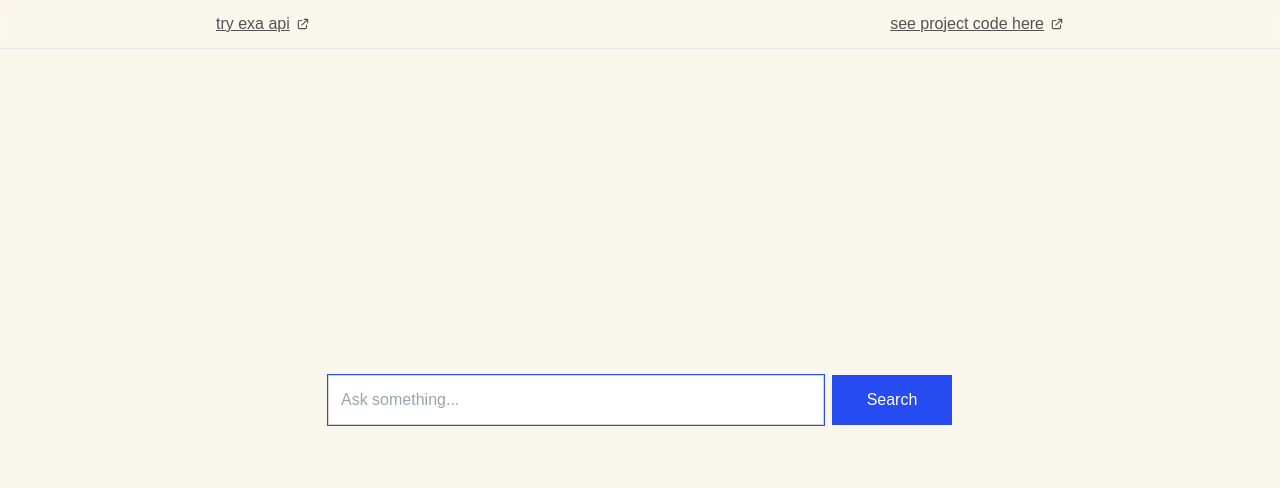
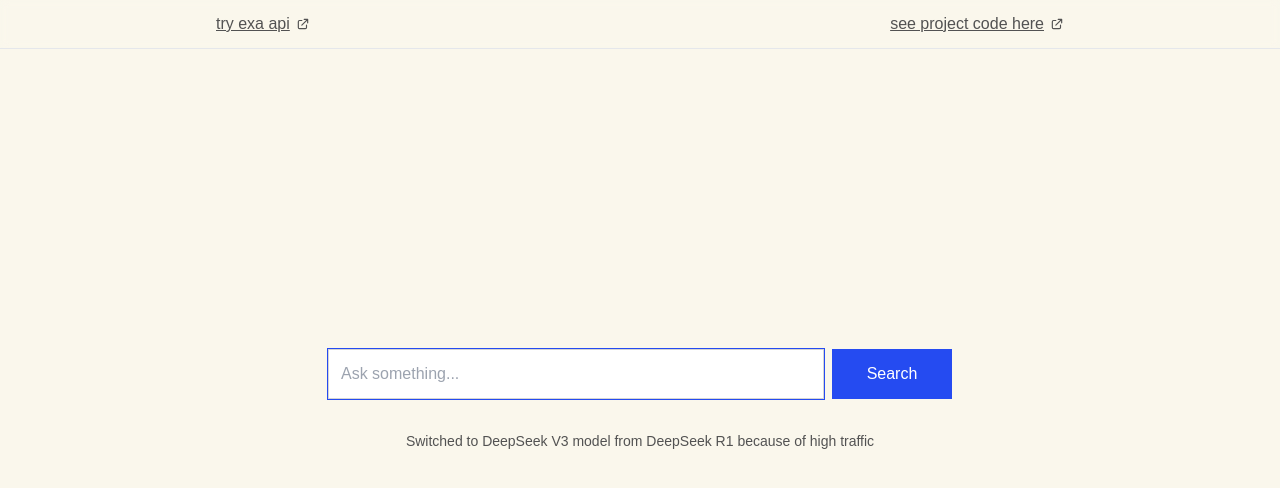
Before and after one commit to sliss/deepseek-chat-ad-supported, a Next.js app: page /deepseekchat/ in a window 1280 px wide. Shown: the top 488 px of the page. Built offline with nearby package versions, Linux system fonts and the light colour scheme; a web font is replaced by a local one.

Commit message:
switch to deepseek v3 text

```diff
--- a/app/page.tsx
+++ b/app/page.tsx
@@ -51,6 +51,7 @@ export default function Page() {
   const [isThinkingExpanded, setIsThinkingExpanded] = useState(true);
   const [isSourcesExpanded, setIsSourcesExpanded] = useState(true);
   const [loadingDots, setLoadingDots] = useState('');
+  const [showModelNotice, setShowModelNotice] = useState(true);
 
   useEffect(() => {
     let interval: NodeJS.Timeout;
@@ -97,6 +98,8 @@ export default function Page() {
 
       const { results } = await searchResponse.json();
       setSearchResults(results);
+      // Hide the notice when search results appear
+      setShowModelNotice(false);
       setIsSearching(false);
       setIsLLMLoading(true);
 
@@ -342,8 +345,8 @@ export default function Page() {
         <div className={`${messages.filter(m => m.role !== 'system').length === 0
           ? 'w-full max-w-2xl mx-auto px-6'
           : 'w-full max-w-4xl mx-auto px-6 py-4'}`}>
-          <form onSubmit={handleSubmit} className="flex justify-center">
-            <div className={`flex gap-2 w-full max-w-4xl`}>
+          <form onSubmit={handleSubmit} className="flex flex-col items-center">
+            <div className="flex gap-2 w-full max-w-4xl">
               <input
                 value={input}
                 onChange={handleInputChange}
@@ -366,6 +369,13 @@ export default function Page() {
                 )}
               </button>
             </div>
+
+            {/* Add the notice text */}
+            {showModelNotice && (
+              <p className="text-xs md:text-sm text-gray-600 mt-8">
+                Switched to DeepSeek V3 model from DeepSeek R1 because of high traffic
+              </p>
+            )}
           </form>
         </div>
       </div>
```
